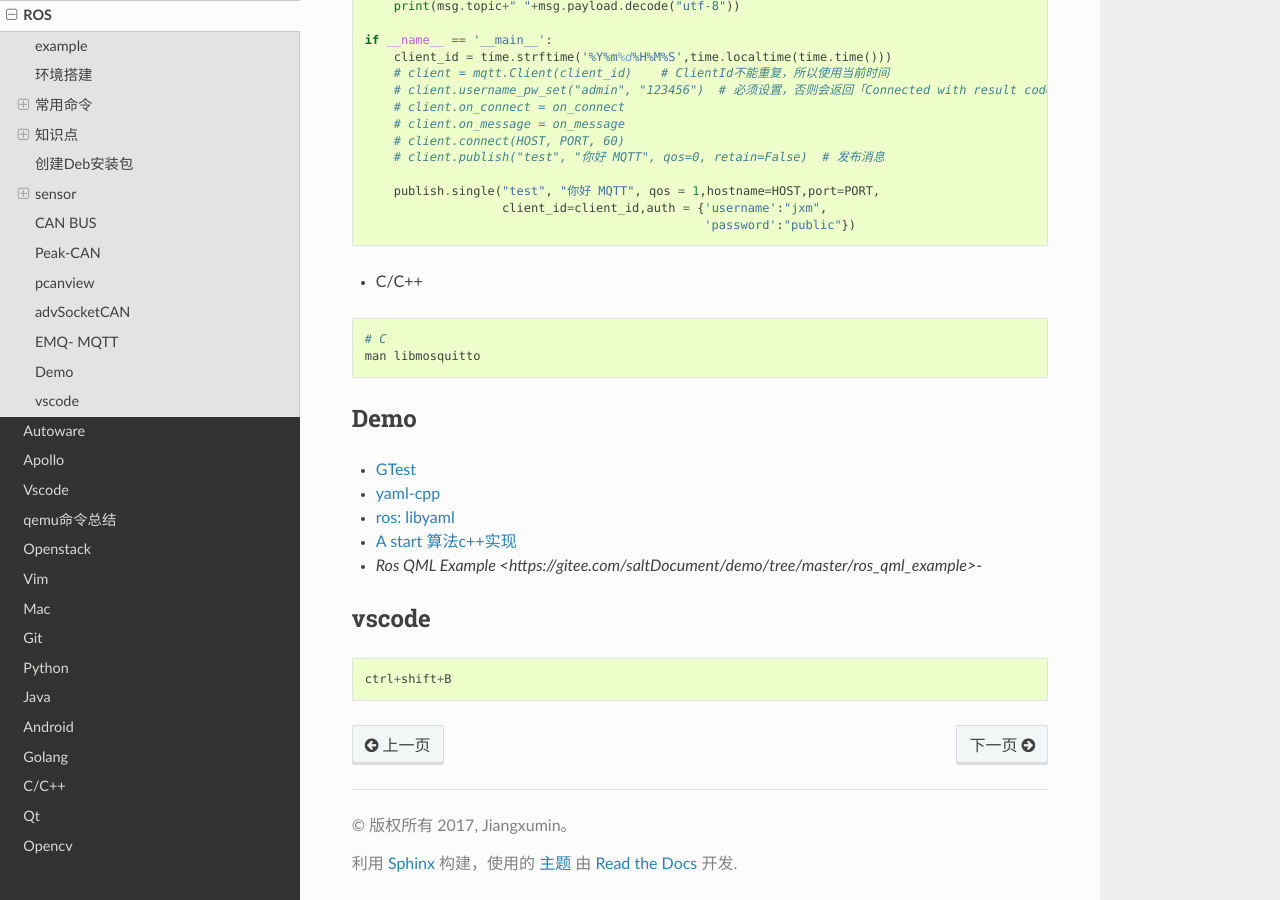
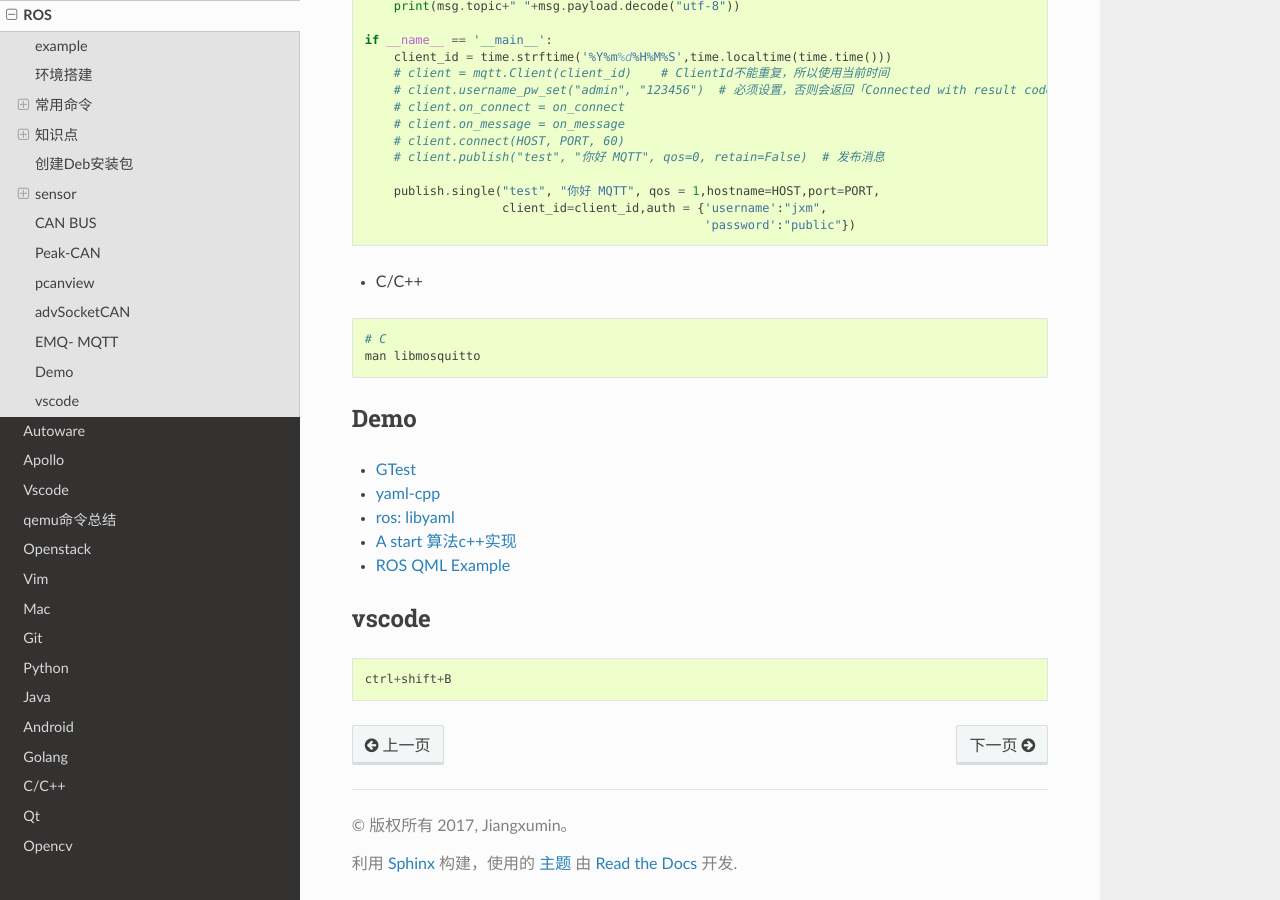
Before and after one commit to my-rds-store/my_space, a Sphinx documentation site: the page built from source/ros/index.rst, in a window 1280 px wide and 900 px high, scrolled down 21138 px. Built offline with Sphinx 7.4.7 and the Read the Docs theme 2.0.0, drawn with Linux system fonts in a browser that asks for light colours.

Commit message:
update ...

```diff
--- a/source/ros/index.rst
+++ b/source/ros/index.rst
@@ -1151,7 +1151,7 @@ Demo
 * `yaml-cpp <https://gitee.com/saltDocument/demo/tree/master/yaml-cpp>`_
 * `ros: libyaml <https://gitee.com/saltDocument/demo/tree/master/ros/libyaml>`_
 * `A start 算法c++实现 <https://gitee.com/saltDocument/demo/tree/master/a_star>`_
-* `Ros QML Example <https://gitee.com/saltDocument/demo/tree/master/ros_qml_example>`-
+* `ROS QML Example <https://gitee.com/saltDocument/demo/tree/master/ros_qml_example>`_
 
 
 *************
```
